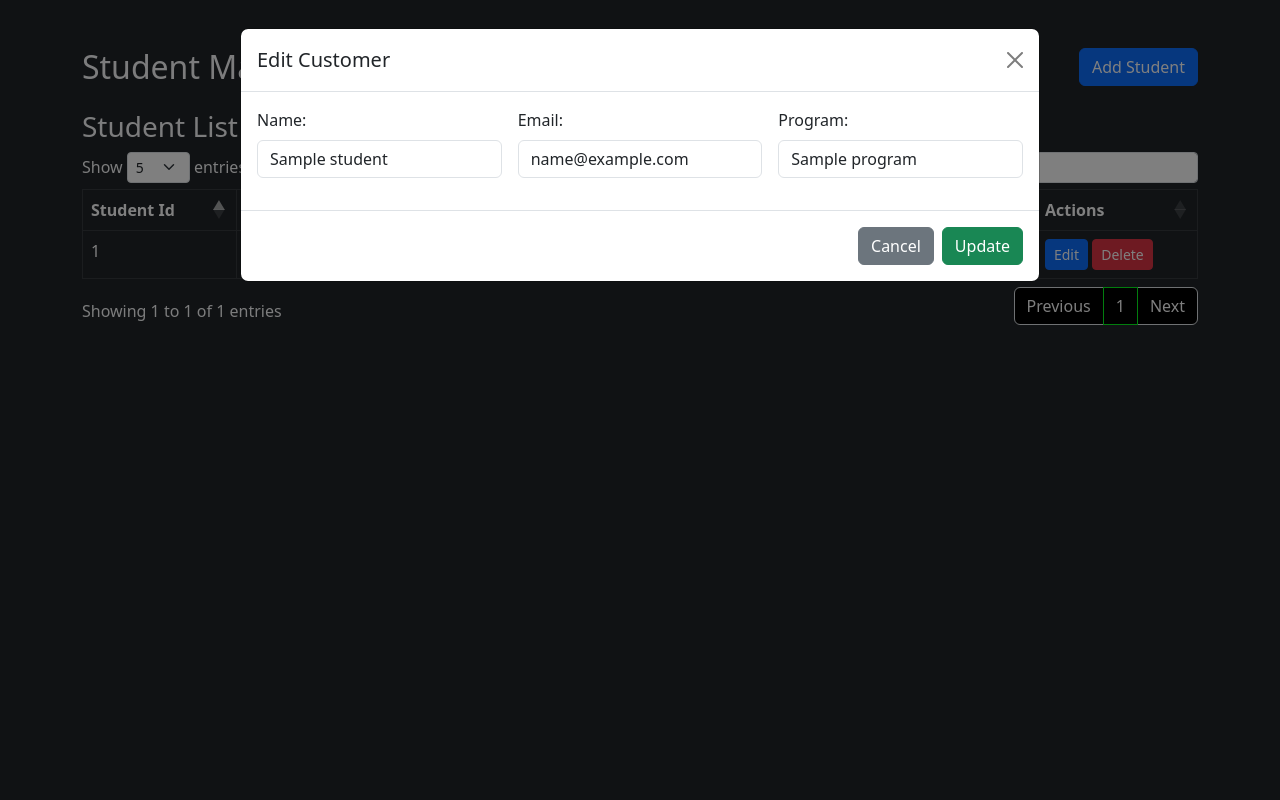
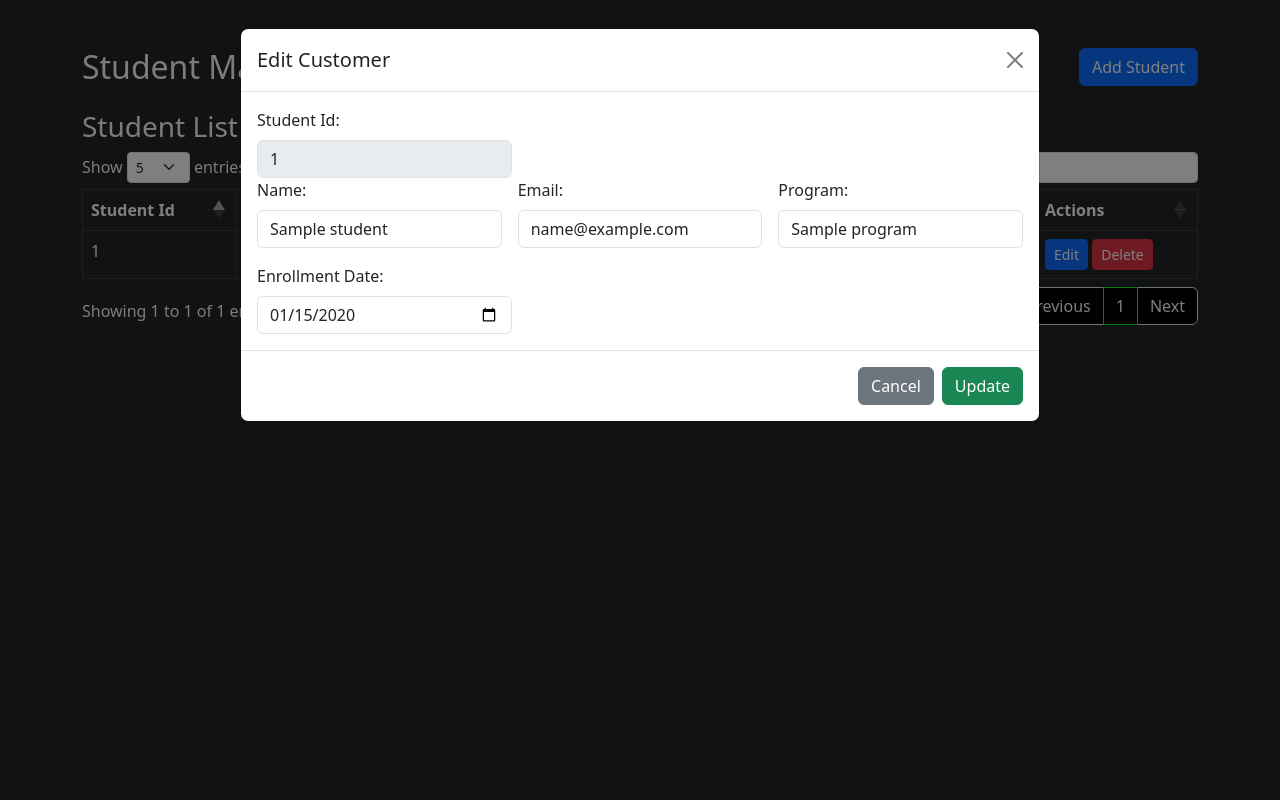
Before and after one commit to Cong-Ha/StudentInformationSystem, a Flask app: page /students in a window 1280 px wide, after a click on "Edit". Run offline with Flask 3, Linux system fonts and the light colour scheme; a database or web service that is not in the repository returns one stand-in record (values such as "Sample title").

```diff
--- a/app.py
+++ b/app.py
@@ -4,6 +4,7 @@ from flask import Flask
 from controllers.read_student_controller import read_bp
 from controllers.create_student_controller import create_bp
 from controllers.login_student_controller import login_bp
+from controllers.update_student_controller import update_bp
 
 #initialize the Flask application
 app = Flask(__name__)
@@ -13,6 +14,7 @@ app = Flask(__name__)
 app.register_blueprint(read_bp)
 app.register_blueprint(create_bp)
 app.register_blueprint(login_bp)
+app.register_blueprint(update_bp)
 
 
 
--- a/models/student_model.py
+++ b/models/student_model.py
@@ -16,3 +16,6 @@ def get_all_students():
 def add_student(student_data):
     student_data["enrollment_date"] = datetime.now().strftime("%Y-%m-%d %H:%M:%S")
     return collection.insert_one(student_data)
+
+def update_student(student_id, data):
+    return collection.update_one({ "_id": ObjectId(student_id)}, {"$set": data})
--- a/templates/students.html
+++ b/templates/students.html
@@ -86,13 +86,30 @@
     <div class="modal fade" id="editModal{{student._id}}" tabindex="-1">
         <div class="modal-dialog modal-lg">
             <div class="modal-content">
-                <form method="post" action="/update/{{student._id}}">
+                <form method="POST" action="/update/{{ student._id }}">
                     <div class="modal-header">
                         <h5 class="modal-title text-dark">Edit Customer</h5>
                         <button type="button" class="btn btn-close" data-bs-dismiss="modal"></button>
                     </div>
                     <div class="modal-body">
+                        {% if errors and validation_target_id == student._id|string %}
+                        <div class="alert alert-danger">
+                            <ul>
+                                {% for error in errors %}
+                                <li>{{ error }}</li>
+                                {% endfor %}
+                            </ul>
+                        </div>
+                        {% endif %}
+                        <div class="col-md-4">
+                            <label class="form-label text-dark">Student Id:</label>
+                            <input type="text" class="form-control" name="id" value="{{ student._id }}" disabled>
+                        </div>
                         {% include 'form_fields.html' %}
+                        <div class="col-md-4">
+                            <label class="form-label text-dark">Enrollment Date:</label>
+                            <input type="date" class="form-control" name="enrollment_date" value="{{ student.enrollment_date[:10] if student else '' }}">
+                        </div>
                     </div>
                     <div class="modal-footer">
                         <button type="button" class="btn btn-secondary" data-bs-dismiss="modal">Cancel</button>
@@ -143,6 +160,13 @@
         modal.show();
         {% endif %}
     }
+    window.onload = function()
+    {
+        {% if errors and validation_target_id == student._id|string %}
+        let modal = new bootstrap.Modal(document.getElementById("editModal{{student._id}}"));
+        modal.show();
+        {% endif %}
+    }
 </script>
 <script src="{{ url_for('static', filename='js/custom_dataTable.js') }}"></script>
 </body>
```
Also changed, not shown: controllers/update_student_controller.py (added, +42 -0 lines).
